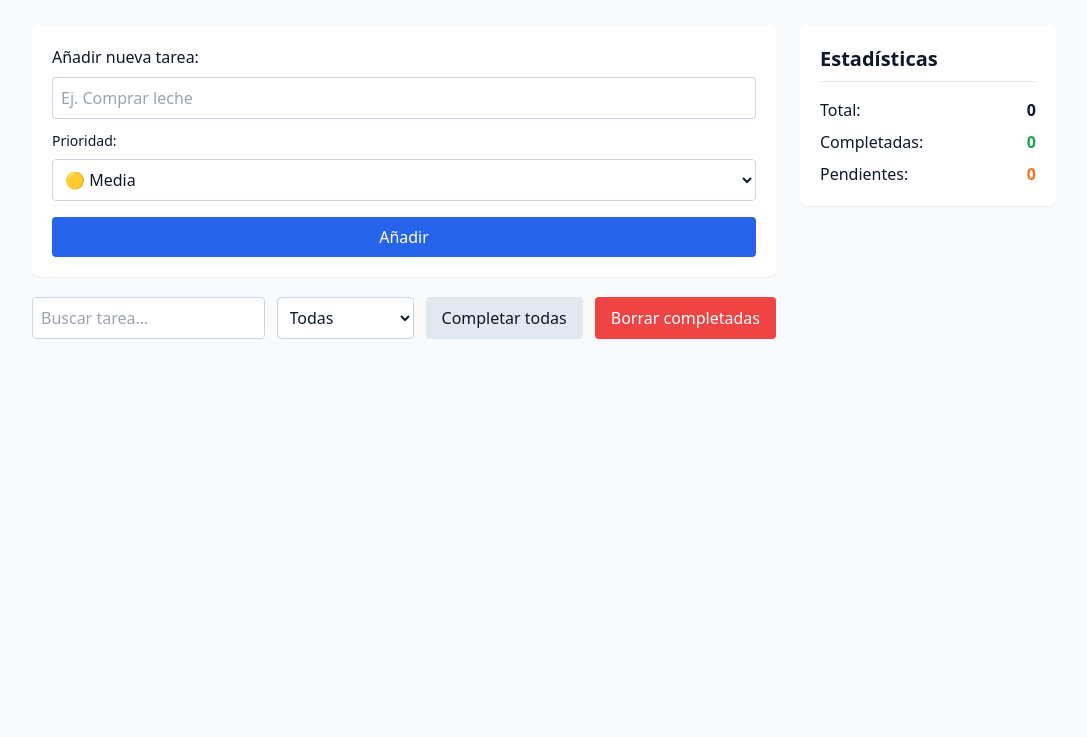
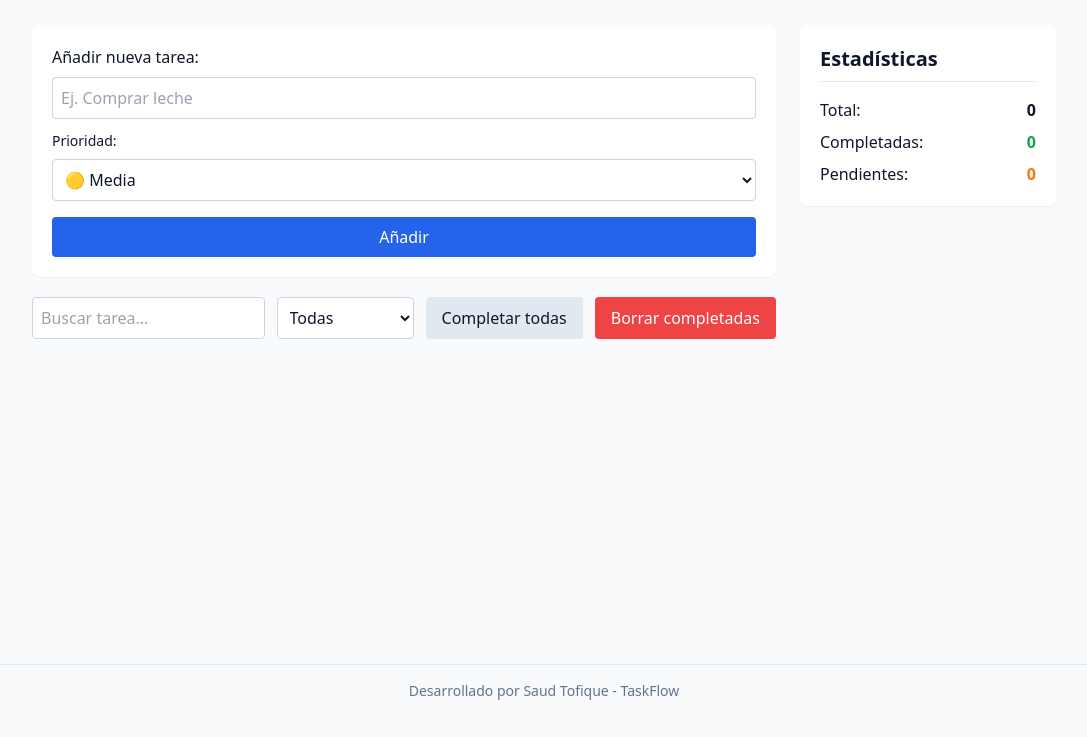
Before and after one commit to Saud-corner/taskflow-project, a plain HTML site: page index.html in a window 1280 px wide. Shown: the part 63-800 px from the top of the page, without its empty margins (96-1183 px from the left). Drawn offline with nearby package versions, Linux system fonts and the light colour scheme.

Commit message:
Añadido footer con nombre y estructura flex-grow

```diff
--- a/index.html
+++ b/index.html
@@ -18,7 +18,7 @@
         </button>
     </header>
 
-    <main class="flex flex-col md:flex-row gap-6 max-w-5xl mx-auto w-full">
+    <main class="flex-grow flex flex-col md:flex-row gap-6 max-w-5xl mx-auto w-full mb-8">
 
         <div class="flex-1 w-full flex flex-col gap-5">
 
@@ -55,7 +55,7 @@
 
             <section id="list-section">
                 <ul id="task-list" aria-label="Lista de tareas" class="flex flex-col gap-3">
-                    </ul>
+                </ul>
             </section>
         </div>
 
@@ -70,6 +70,10 @@
 
     </main>
 
+    <footer class="mt-auto w-full text-center py-4 border-t border-slate-200 dark:border-slate-700 text-slate-500 dark:text-slate-400 text-sm font-medium">
+        Desarrollado por Saud Tofique - TaskFlow
+    </footer>
+
     <script src="app.js"></script>
 </body>
 </html>
```
